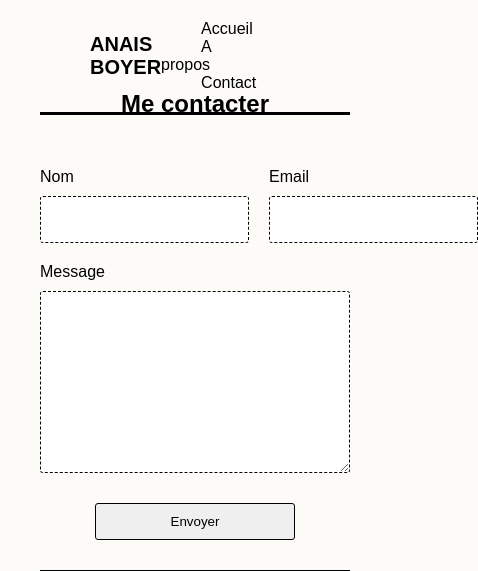
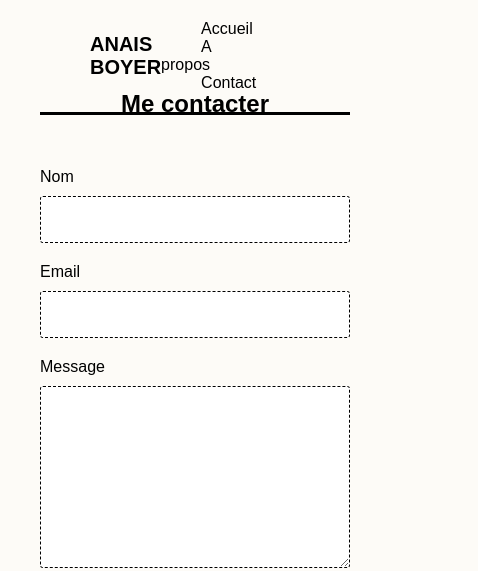
Before and after one commit to anais-ab/portfolio, a plain HTML site: page contact.html in a window 390 px wide. Shown: the top 571 px of the page, 478 px wide, since content can reach past the window. Drawn offline with Linux system fonts and the light colour scheme; a web font is replaced by a local one.

Commit message:
Update contact.css

```diff
--- a/styles/contact.css
+++ b/styles/contact.css
@@ -46,3 +46,14 @@ input[type='submit'] {
 input[value='Envoyer'] {
     font-family: orienta, sans-serif;
 }
+
+@media screen and (max-width: 996px) {
+    .section-contact {
+        padding: 50px 20px;
+    }
+
+    .form-nom-email {
+        flex-direction: column;
+        gap: 0;
+    }
+}
```
